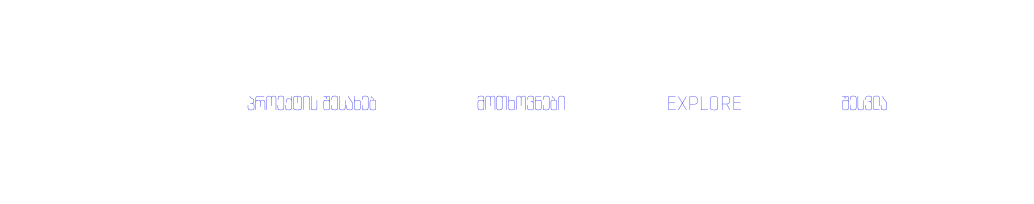
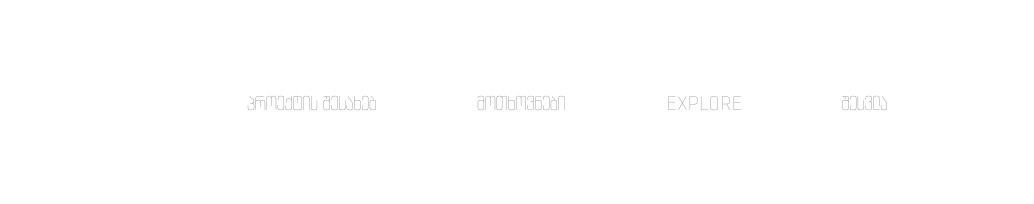
Before and after one commit to MirandaTe/Lecture-9, a plain HTML site: page index.html in a window 1280 px wide. Shown: the top 204 px of the page, 171-1205 px from the left. Drawn offline with Linux system fonts and the light colour scheme.

Commit message:
element 'a' color changed

```diff
--- a/css/main.css
+++ b/css/main.css
@@ -15,7 +15,9 @@
 
 
 /* this is header */
-
+a:link {
+    color: #707070;
+}
 
 .logo {
     width: 122px;
```
